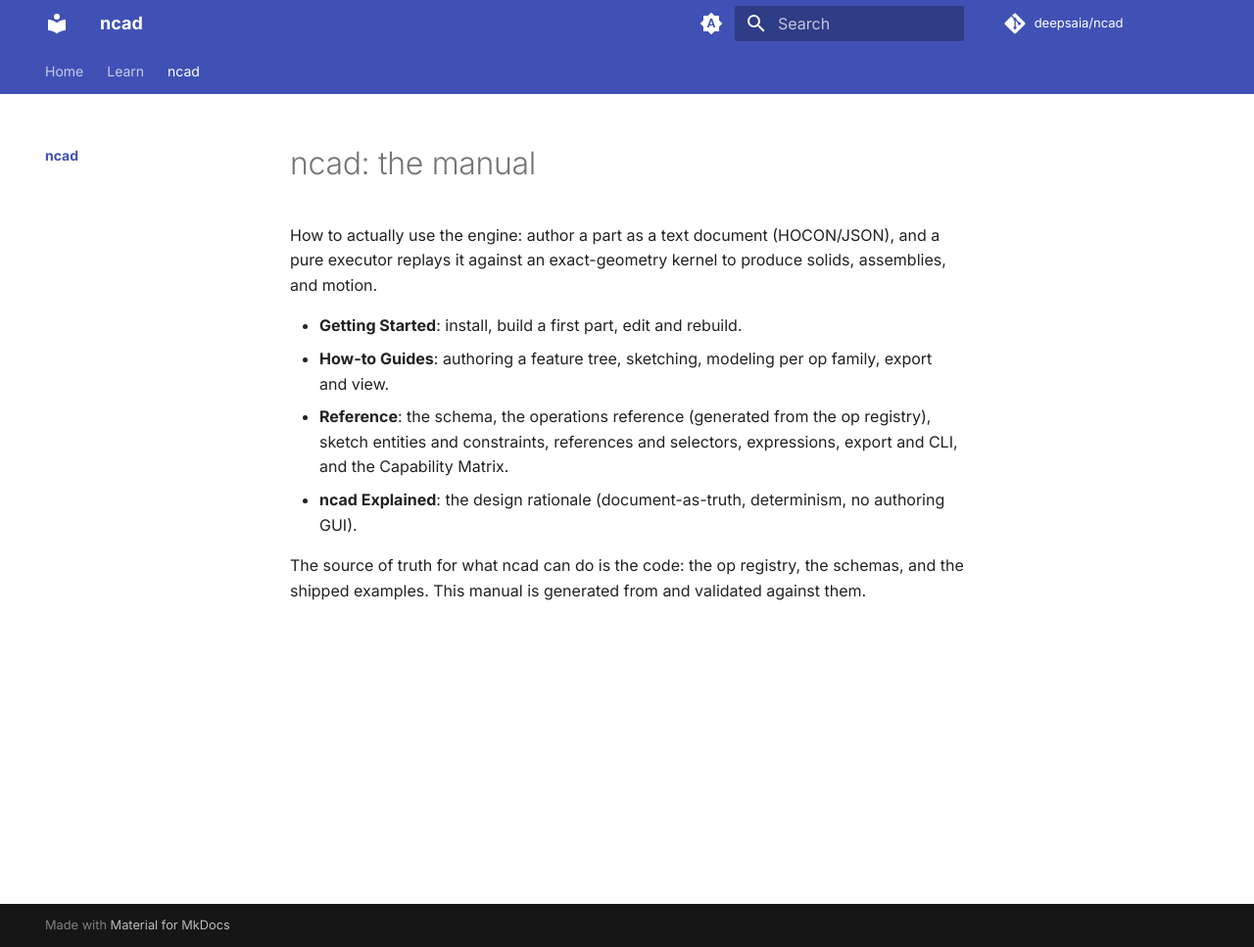
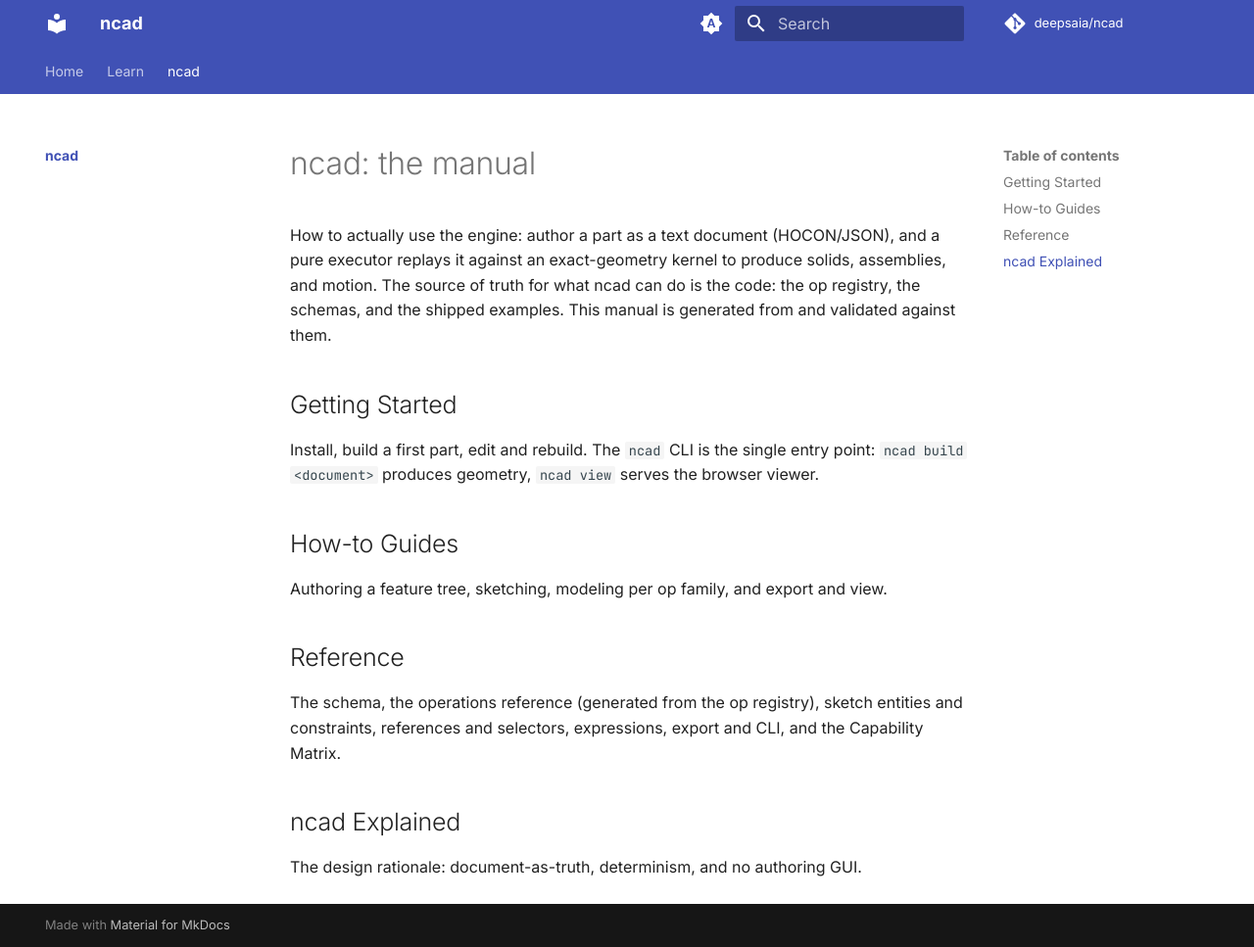
Before and after one commit to deepsaia/ncad, an MkDocs documentation site: the page built from docs_site/ncad/index.md, in a window 1280 px wide and 967 px high. Shown: the whole window at 98% size. Built offline with MkDocs 1.6.1 and Material for MkDocs 9.7.7, drawn with Linux system fonts in a browser that asks for light colours; comment, search, counter and statistics services are not loaded.

Commit message:
docs: give the ncad intro real section headings (populates the right-side TOC)

```diff
--- a/docs_site/ncad/index.md
+++ b/docs_site/ncad/index.md
@@ -2,13 +2,23 @@
 
 How to actually use the engine: author a part as a text document (HOCON/JSON), and a pure
 executor replays it against an exact-geometry kernel to produce solids, assemblies, and motion.
-
-- **Getting Started**: install, build a first part, edit and rebuild.
-- **How-to Guides**: authoring a feature tree, sketching, modeling per op family, export and view.
-- **Reference**: the schema, the operations reference (generated from the op registry), sketch
-  entities and constraints, references and selectors, expressions, export and CLI, and the
-  Capability Matrix.
-- **ncad Explained**: the design rationale (document-as-truth, determinism, no authoring GUI).
-
 The source of truth for what ncad can do is the code: the op registry, the schemas, and the
 shipped examples. This manual is generated from and validated against them.
+
+## Getting Started
+
+Install, build a first part, edit and rebuild. The `ncad` CLI is the single entry point:
+`ncad build <document>` produces geometry, `ncad view` serves the browser viewer.
+
+## How-to Guides
+
+Authoring a feature tree, sketching, modeling per op family, and export and view.
+
+## Reference
+
+The schema, the operations reference (generated from the op registry), sketch entities and
+constraints, references and selectors, expressions, export and CLI, and the Capability Matrix.
+
+## ncad Explained
+
+The design rationale: document-as-truth, determinism, and no authoring GUI.
```
